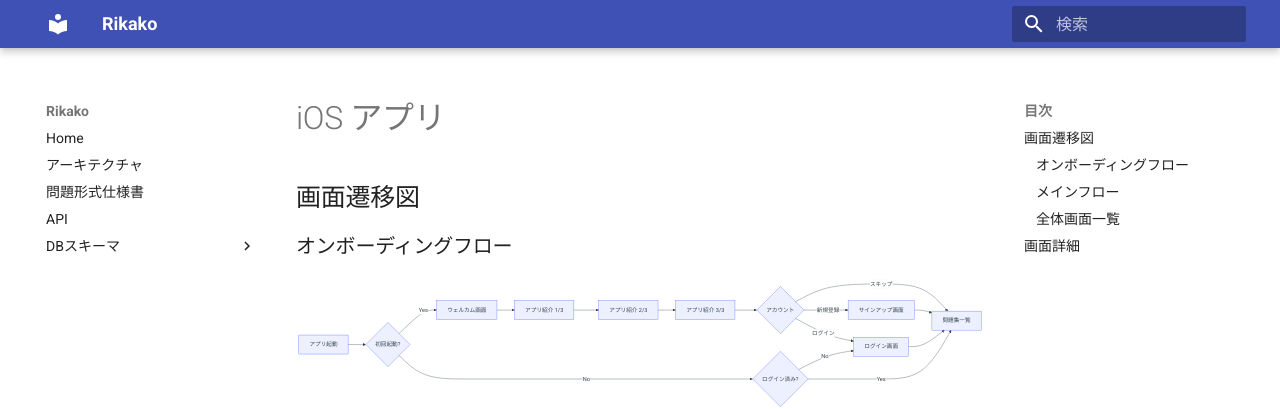
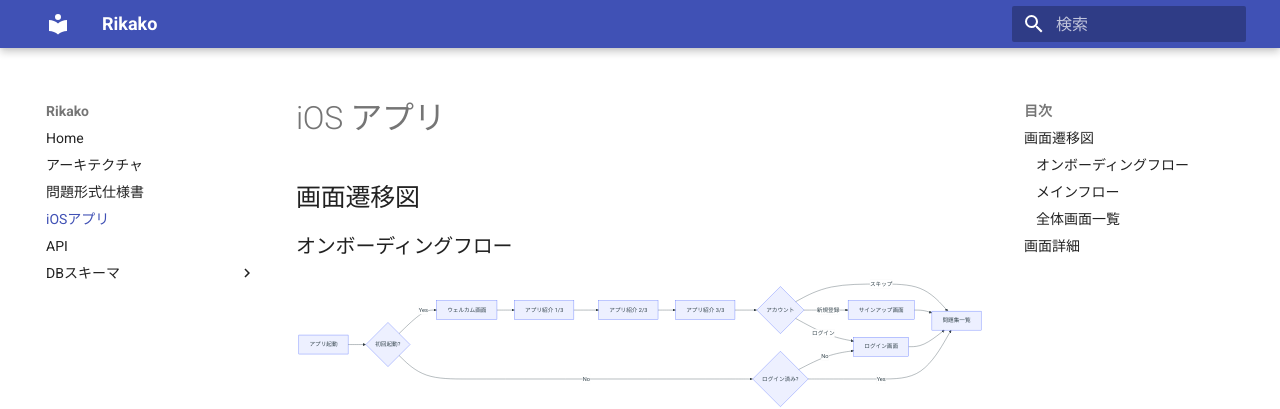
Before and after one commit to takoikatakotako/rikako, an MkDocs documentation site: the page built from docs/ios.md, in a window 1280 px wide. Shown: the top 409 px of the page. Built offline with MkDocs 1.6.1 and Material for MkDocs 9.7.7, drawn with Linux system fonts in a browser that asks for light colours.

Commit message:
docsナビにiOSアプリページを追加
Co-Authored-By: Claude Opus 4.6 <noreply@anthropic.com>

```diff
--- a/mkdocs.yml
+++ b/mkdocs.yml
@@ -13,6 +13,7 @@ nav:
   - Home: index.md
   - アーキテクチャ: architecture.md
   - 問題形式仕様書: question-types.md
+  - iOSアプリ: ios.md
   - API: api/index.html
   - DBスキーマ:
       - 概要: schema/README.md
```
